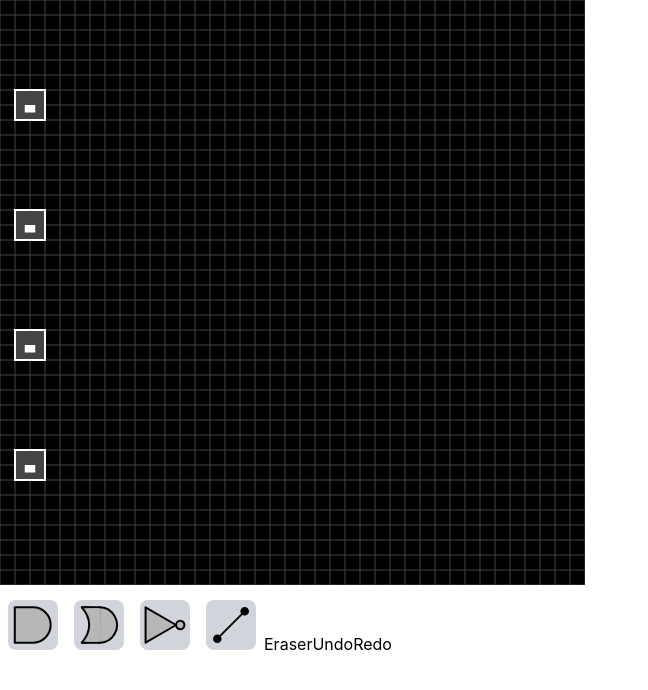
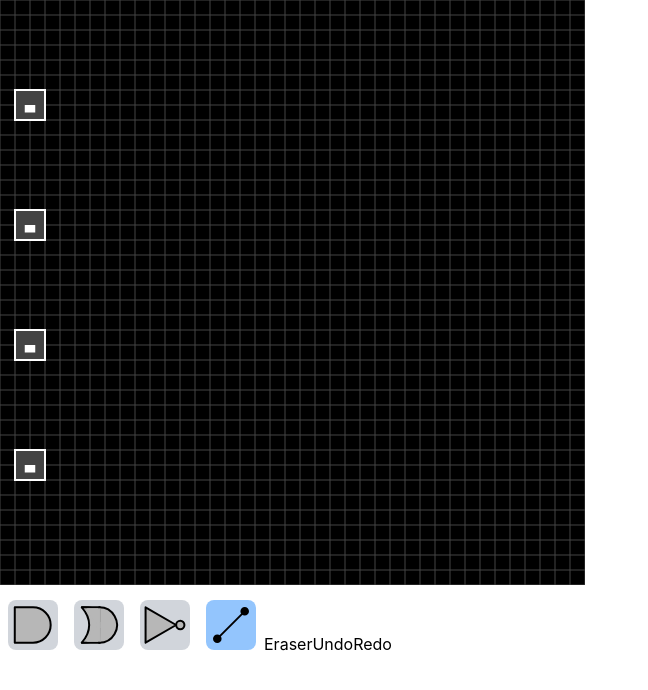
Before and after one commit to timshicha/toolbox, a React (Create React App) app in the folder fe/: page / in a window 1280 px wide. Shown: the top 690 px of the page, without its empty margins (0-648 px from the left). Built offline with nearby package versions, Linux system fonts and the light colour scheme.

Commit message:
LogicGateButton is now a class component

```diff
--- a/fe/src/LogicCircuit.jsx
+++ b/fe/src/LogicCircuit.jsx
@@ -1,4 +1,4 @@
-import { useRef, useEffect } from "react";
+import React, { useRef, useEffect, useState } from "react";
 import { LogicCircuitBoard } from "./utilities/LogicCircuitBoard";
 import { LogicGateButton } from "./components/Buttons";
 import andImg from "./assets/images/AND.svg";
@@ -186,9 +186,14 @@ function LogicCircuit() {
     const gridCanvasRef = useRef();
     const mainCanvasRef = useRef();
     const hintCanvasRef = useRef();
+    const andBtnRef = useRef();
+    const orBtnRef = useRef();
+    const notBtnRef = useRef();
+    const wireBtnRef = useRef();
+
     let clientX = 0;
     let clientY = 0;
-    let toolInHand = 'wire';
+    let toolInHand;
     let wireStartX = null;
     let wireStartY = null;
     const gridDrawer = new GridDrawer();
@@ -199,6 +204,7 @@ function LogicCircuit() {
     useEffect(() => {
         resetGridCanvas();
         updateMainCanvas();
+        selectTool('wire');
     }, []);
 
     // Quick functions to get canvas context of the canvases
@@ -333,7 +339,25 @@ function LogicCircuit() {
     }
 
     function selectTool(tool) {
+        // return;
+        andBtnRef.current.deselectTool();
+        orBtnRef.current.deselectTool();
+        notBtnRef.current.deselectTool();
+        wireBtnRef.current.deselectTool();
         toolInHand = tool;
+        if (tool === 'AND') {
+            andBtnRef.current.selectTool();
+        }
+        else if (tool === 'OR') {
+            orBtnRef.current.selectTool();
+        }
+        else if (tool === 'NOT') {
+            notBtnRef.current.selectTool();
+        }
+        else if (tool === 'wire') {
+            wireBtnRef.current.selectTool();
+        }
+
         wireStartX = null;
         wireStartY = null;
     }
@@ -357,10 +381,11 @@ function LogicCircuit() {
                     onMouseLeave={clearHintCanvas} onMouseMove={handleCanvasMove} onMouseDown={handleCanvasClick}></canvas>
             </div>
             <div className="absolute mt-[600px]">
-                <LogicGateButton image={andImg} onClick={() => selectTool('AND')}> </LogicGateButton>
-                <LogicGateButton image={orImg} onClick={() => selectTool('OR')}> </LogicGateButton>
-                <LogicGateButton image={notImg} onClick={() => selectTool('NOT')}> </LogicGateButton>
-                <LogicGateButton image={wireImg} onClick={() => selectTool('wire')}> </LogicGateButton>
+                <LogicGateButton image={andImg} onClick={() => selectTool('AND')} ref={andBtnRef}></LogicGateButton>
+                <LogicGateButton image={orImg} onClick={() => selectTool('OR')} ref={orBtnRef}></LogicGateButton>
+                <LogicGateButton image={notImg} onClick={() => selectTool('NOT')} ref={notBtnRef}></LogicGateButton>
+                <LogicGateButton image={wireImg} onClick={() => selectTool('wire')} ref={wireBtnRef}></LogicGateButton>
+
                 <button onClick={() => selectTool('eraser')}>Eraser</button>
                 <button onClick={undo}>Undo</button>
                 <button onClick={redo}>Redo</button>
--- a/fe/src/components/Buttons.jsx
+++ b/fe/src/components/Buttons.jsx
@@ -1,13 +1,42 @@
+import React, { useEffect } from 'react';
 
-function LogicGateButton({ image, size="50px", onClick }) {
+class LogicGateButton extends React.Component {
 
-    return(
-        <>
-            <button onClick={onClick} className="bg-gray-300 hover:bg-gray-400 rounded-lg mx-2">
-                <img src={image} width={size} height={size} />
-            </button>
-        </>
-    );
+    constructor({ image, size = "50px", onClick }) {
+        super();
+        this.image = image;
+        this.size = size;
+        this.onClick = onClick;
+
+        this.defaultColor = 'bg-gray-300';
+        this.selectedColor = 'bg-blue-300';
+        this.state = {
+            buttonColor: this.defaultColor
+        }
+    }
+
+    selectTool() {
+        // this.buttonColor = this.selectedColor;
+        this.setState({
+            buttonColor: this.selectedColor
+        });
+    }
+
+    deselectTool() {
+        this.setState({
+            buttonColor: this.defaultColor
+        });
+    }
+
+    render() {
+        return (
+            <>
+                <button onClick={this.onClick} className={this.state.buttonColor + " hover:bg-gray-400 rounded-lg mx-2"}>
+                    <img src={this.image} width={this.size} height={this.size} />
+                </button>
+            </>
+        );
+    }
 }
 
 export { LogicGateButton };
```
